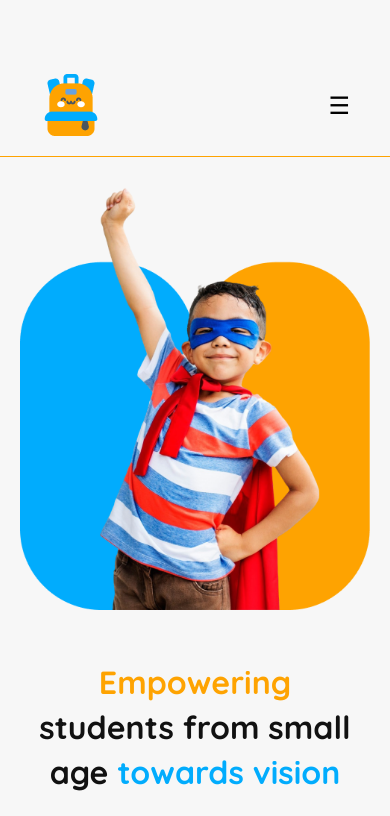
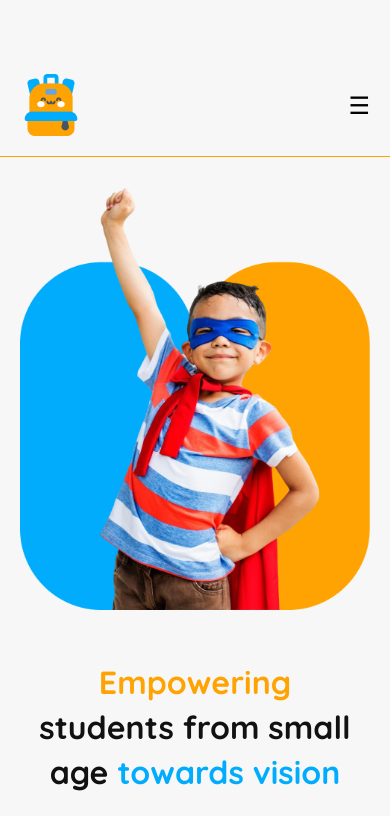
Before and after one commit to MobinMostafa/project02, a plain HTML site: page index.html in a window 390 px wide. Shown: the top 816 px of the page. Drawn offline with Linux system fonts and the light colour scheme.

Commit message:
15 responsive update

```diff
--- a/css/style.css
+++ b/css/style.css
@@ -271,6 +271,12 @@ img{
     .logo-text{
      display: none;
     }
+}
+@media (max-width: 576px) {
+    .header{
+        padding-left: 0;
+        padding-right: 0;
+       }
 }
 
 /* header css end  */
```
